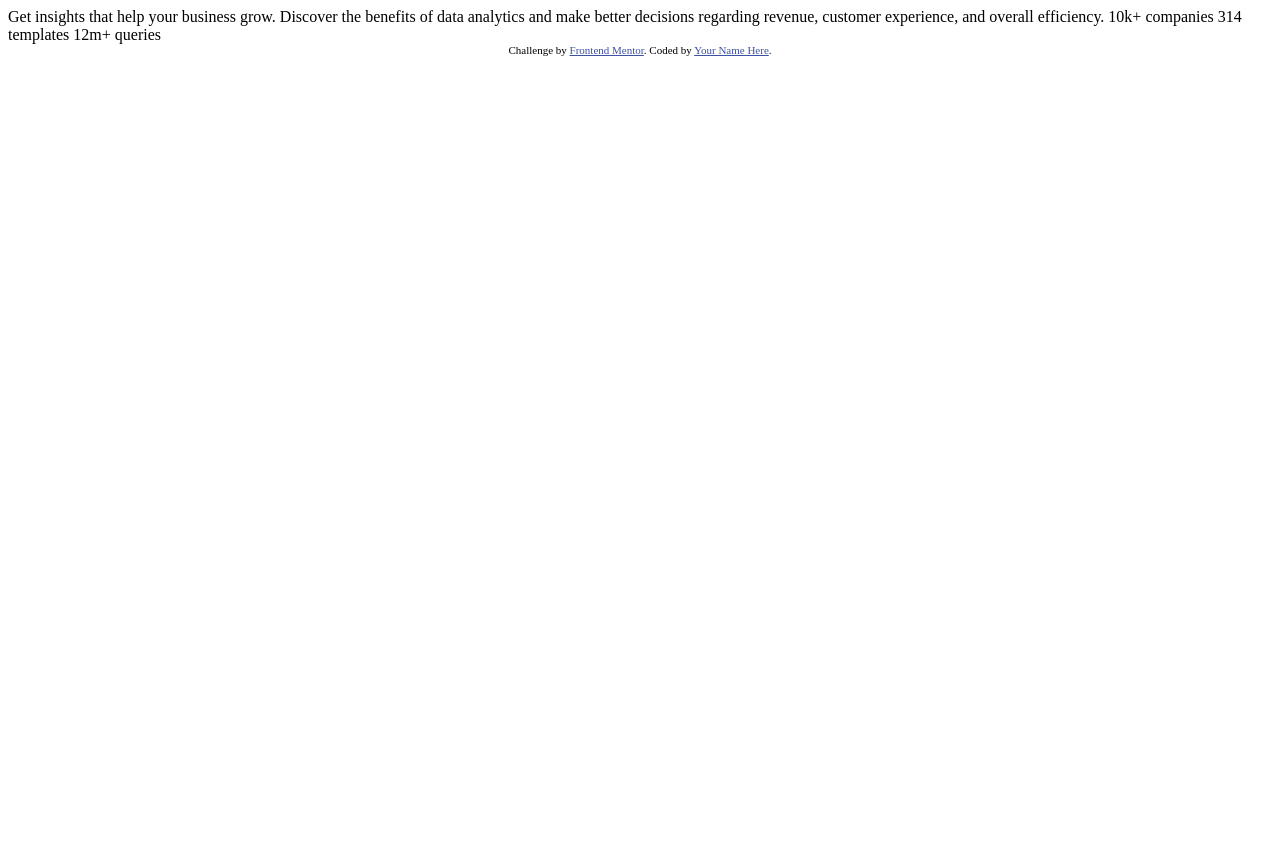
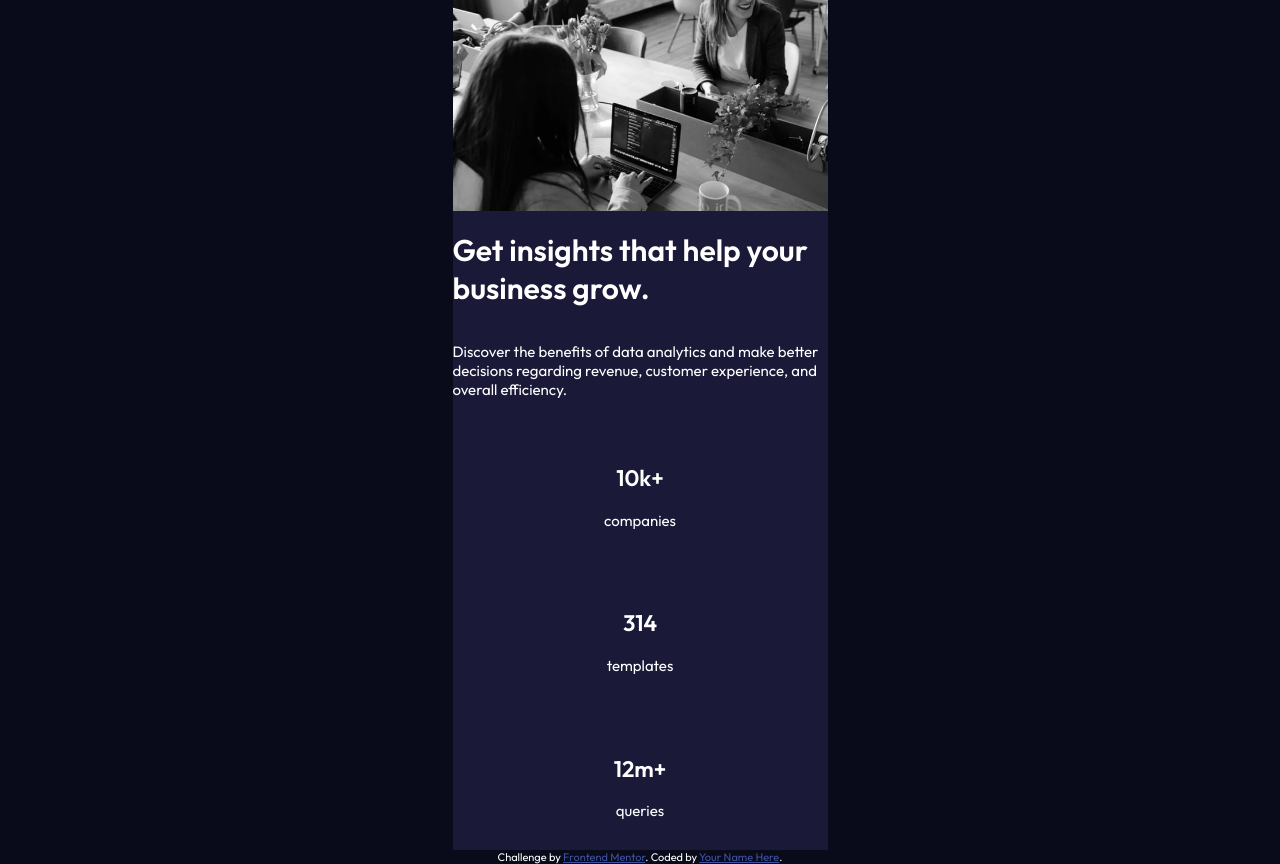
Before and after one commit to Maianki/stats-preview-card-component, a plain HTML site: page index.html in a window 1280 px wide. Before the commit the page ends 800 px from the top, so only its background shows below. Drawn offline with Linux system fonts and the light colour scheme.

Commit message:
style: add styling to the stats card

```diff
--- a/index.html
+++ b/index.html
@@ -13,18 +13,32 @@
     .attribution { font-size: 11px; text-align: center; }
     .attribution a { color: hsl(228, 45%, 44%); }
   </style>
+  <link rel="stylesheet" href="style.css">
 </head>
 <body>
 
-  Get insights that help your business grow.
+  <div class="card-background">
+    <img src="images/image-header-mobile.jpg" class="header" alt="hero-header">
+      <h1>Get <span> insights </span>that help your business grow.</h1>
 
-  Discover the benefits of data analytics and make better decisions regarding revenue, customer
-  experience, and overall efficiency.
+      <p>Discover the benefits of data analytics and make better decisions regarding revenue, customer
+        experience, and overall efficiency.</p>
 
-  10k+ companies
-  314 templates
-  12m+ queries
+      <p>
+        <h2>10k+</h2>
+        companies
+      </p>
+      <p>
+        <h2>314</h2>
+        templates
+      </p>
+      <p>
+        <h2>12m+</h2>
+        queries
+      </p>
 
+  </div>
+  <div class="blank"></div>
   <div class="attribution">
     Challenge by <a href="https://www.frontendmentor.io?ref=challenge" target="_blank">Frontend Mentor</a>.
     Coded by <a href="#">Your Name Here</a>.
--- /dev/null
+++ b/style.css
@@ -0,0 +1,40 @@
+@import url('https://fonts.googleapis.com/css2?family=Josefin+Sans:wght@400;700&family=Outfit:wght@300;400;600&display=swap');
+
+:root{
+    --very-dark-blue: hsl(233, 47%, 7%);
+    --dark-desaturated: hsl(244, 38%, 16%);
+    --soft-violet: hsl(277, 64%, 61%);
+    --white: hsl(0, 0%, 100%);
+    --slightly-transparent-white: hsla(0, 0%, 100%, 0.75);
+    --slightly-transparent-white-stat: hsla(0, 0%, 100%, 0.6);
+
+}
+body{
+    font-family: 'Josefin Sans', sans-serif;
+    font-family: 'Outfit', sans-serif;
+    font-size: 15px;
+    background: var(--very-dark-blue);
+    color: white;
+    height: 100vh;
+    display: flex;
+    flex-direction: column;
+    justify-content:center;
+    align-items: center;
+    margin: 0;
+}
+
+.blank{
+    flex-grow: 1;
+}
+
+.card-background{
+    display: flex;
+    flex-direction: column;
+    background: var(--dark-desaturated);
+    align-items: center;
+    width: 375px;
+}
+
+.header{
+    width: 100%;
+}
```
